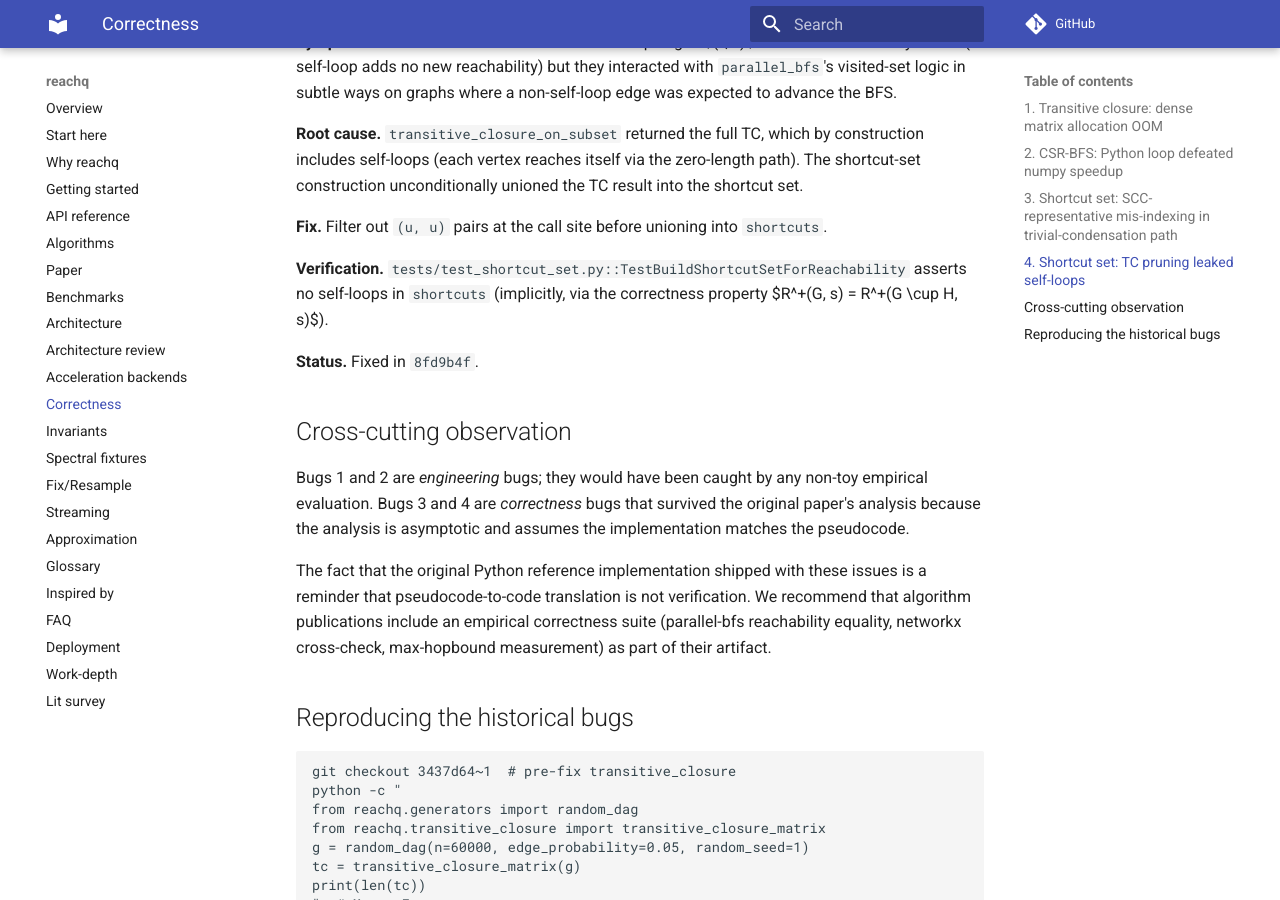
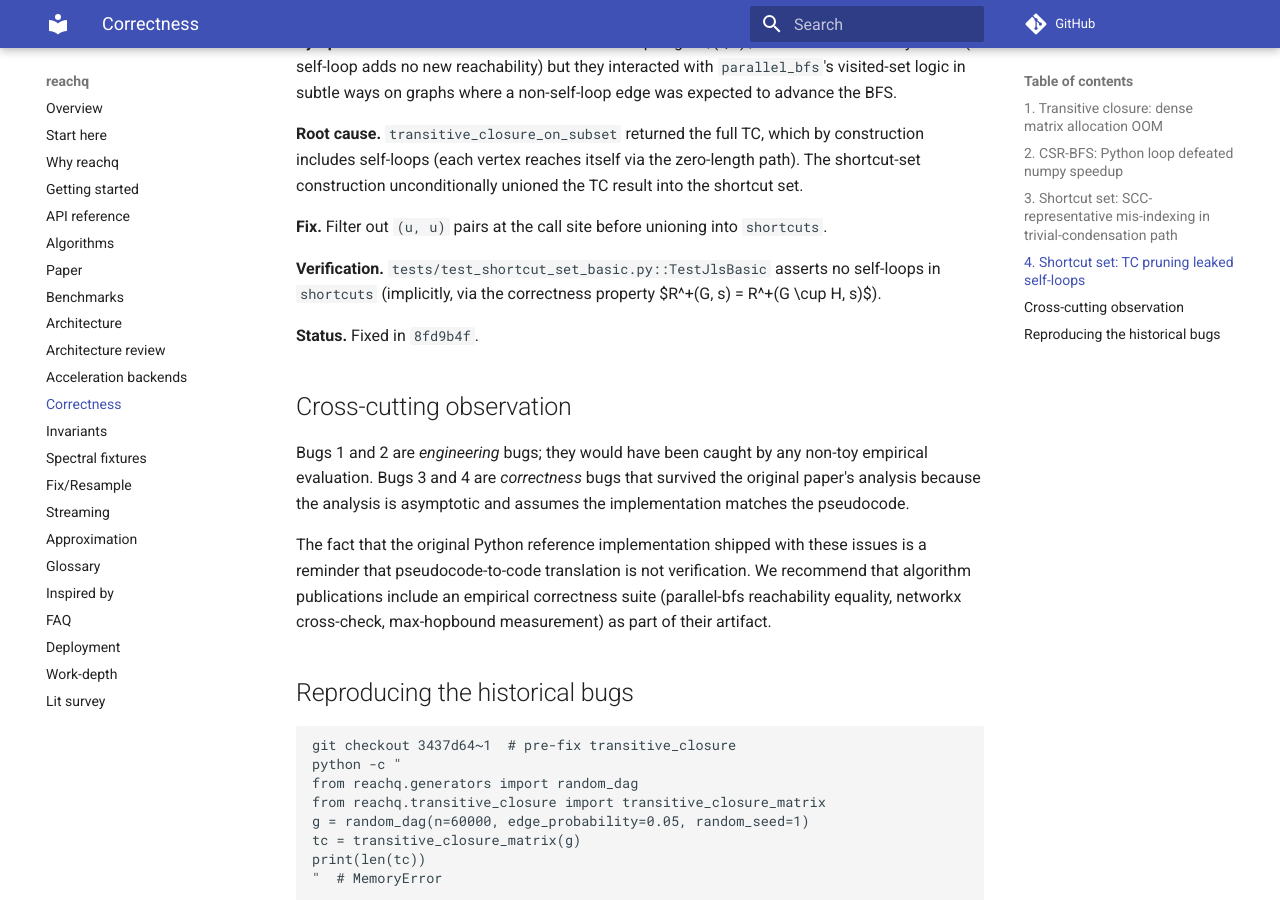
Before and after one commit to sachn-cs/parallel-reachability-and-shortest-paths, an MkDocs documentation site: the page built from docs/notes_correctness.md, in a window 1280 px wide and 900 px high, scrolled down 2492 px. Built offline with MkDocs 1.6.1 and Material for MkDocs 9.7.7, drawn with Linux system fonts in a browser that asks for light colours; comment, search, counter and statistics services are not loaded.

Commit message:
docs: notes_correctness.md points at the real test path
The doc referenced 'tests/test_shortcut_set.py::TestBuildShortcutSetForReachability'.
The flat file was split into test_shortcut_set_basic.py,
test_shortcut_set_hopbound.py, test_shortcut_set_pivots.py,
test_shortcut_set_recursion.py; the relevant class is
TestJlsBasic in test_shortcut_set_basic.py.

```diff
--- a/docs/notes_correctness.md
+++ b/docs/notes_correctness.md
@@ -127,7 +127,7 @@ unconditionally unioned the TC result into the shortcut set.
 **Fix.** Filter out `(u, u)` pairs at the call site before unioning
 into `shortcuts`.
 
-**Verification.** `tests/test_shortcut_set.py::TestBuildShortcutSetForReachability`
+**Verification.** `tests/test_shortcut_set_basic.py::TestJlsBasic`
 asserts no self-loops in `shortcuts` (implicitly, via the correctness
 property $R^+(G, s) = R^+(G \cup H, s)$).
 
```
